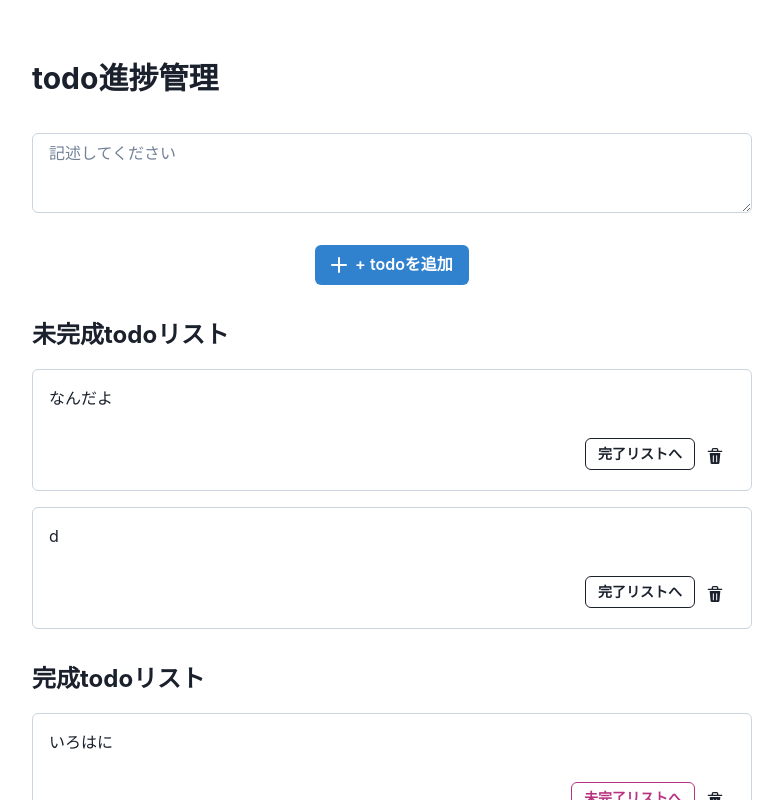
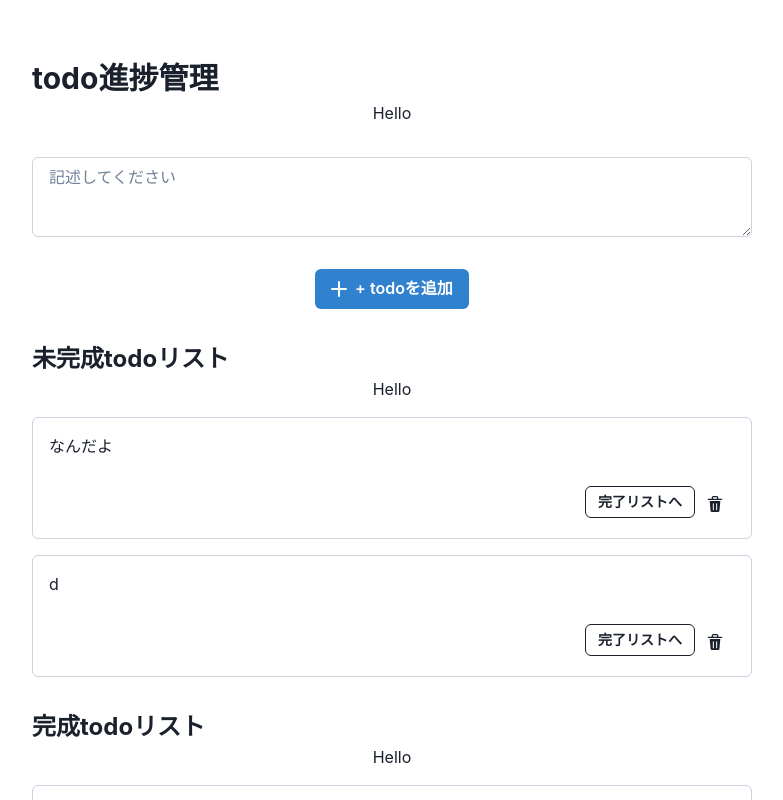
Before and after one commit to sakana-san/react-sample-benkyou, a React (Create React App) app: page / in a window 1280 px wide. Shown: the top 800 px of the page, without its empty margins (248-1031 px from the left). Built offline with nearby package versions, Linux system fonts and the light colour scheme; data requests are answered from the project's data file; the HTML template or start-up script is replaced by a standard one.

Commit message:
react-routerをつけた

```diff
--- a/package.json
+++ b/package.json
@@ -19,6 +19,7 @@
     "json-server": "^0.17.3",
     "react": "^18.2.0",
     "react-dom": "^18.2.0",
+    "react-router-dom": "^6.11.2",
     "react-scripts": "5.0.1",
     "typescript": "^4.9.5",
     "ulid": "^2.3.0",
--- a/src/components/App.tsx
+++ b/src/components/App.tsx
@@ -4,6 +4,7 @@ import { DeleteIcon, AddIcon } from "@chakra-ui/icons";
 import { List, ListItem, Text, Flex, IconButton, Textarea, Button } from "@chakra-ui/react";
 import axios from "axios";
 import { useTodo } from "../hooks/useTodo";
+import { Link } from "react-router-dom";
 
 
 type TitleProps = {
@@ -40,6 +41,7 @@ type TodoAddProps = {
 const TodoTitle = memo((props: TitleProps) => {
   const {title, size, fontSize, mt} = props
   return (
+    <>
       <Heading
         mt={mt}
         size={size}
@@ -48,6 +50,11 @@ const TodoTitle = memo((props: TitleProps) => {
       >
         {title}
       </Heading>
+      <p>
+        <Link to="/Hello">Hello</Link>
+      </p>
+    </>
+
   )
 })
 
--- /dev/null
+++ b/src/components/Hello.tsx
@@ -0,0 +1,7 @@
+import React from "react";
+
+export const Hello = () => {
+  return (
+    <div>テストです</div>
+  )
+}
--- a/src/index.tsx
+++ b/src/index.tsx
@@ -2,7 +2,14 @@ import React from 'react';
 import ReactDOM from 'react-dom/client';
 import { ChakraProvider } from '@chakra-ui/react';
 import theme from './theme/theme'
-import App from './components/App'
+import { createBrowserRouter, RouterProvider } from 'react-router-dom';
+import {Hello} from './components/Hello';
+import App from './components/App';
+
+const router = createBrowserRouter([
+  { path: "/", element: <App /> },
+  { path: "/Hello", element: <Hello /> }
+])
 
 const root = ReactDOM.createRoot(
   document.getElementById('root') as HTMLElement
@@ -10,7 +17,7 @@ const root = ReactDOM.createRoot(
 root.render(
   <React.StrictMode>
     <ChakraProvider theme={theme}>
-      <App />
+      <RouterProvider router={router} />
     </ChakraProvider>
   </React.StrictMode>
 );
```
Also changed, not shown: 1 other file (tests, documents, lock files or other folders). Lines whose indentation alone changed are shown as unchanged.
